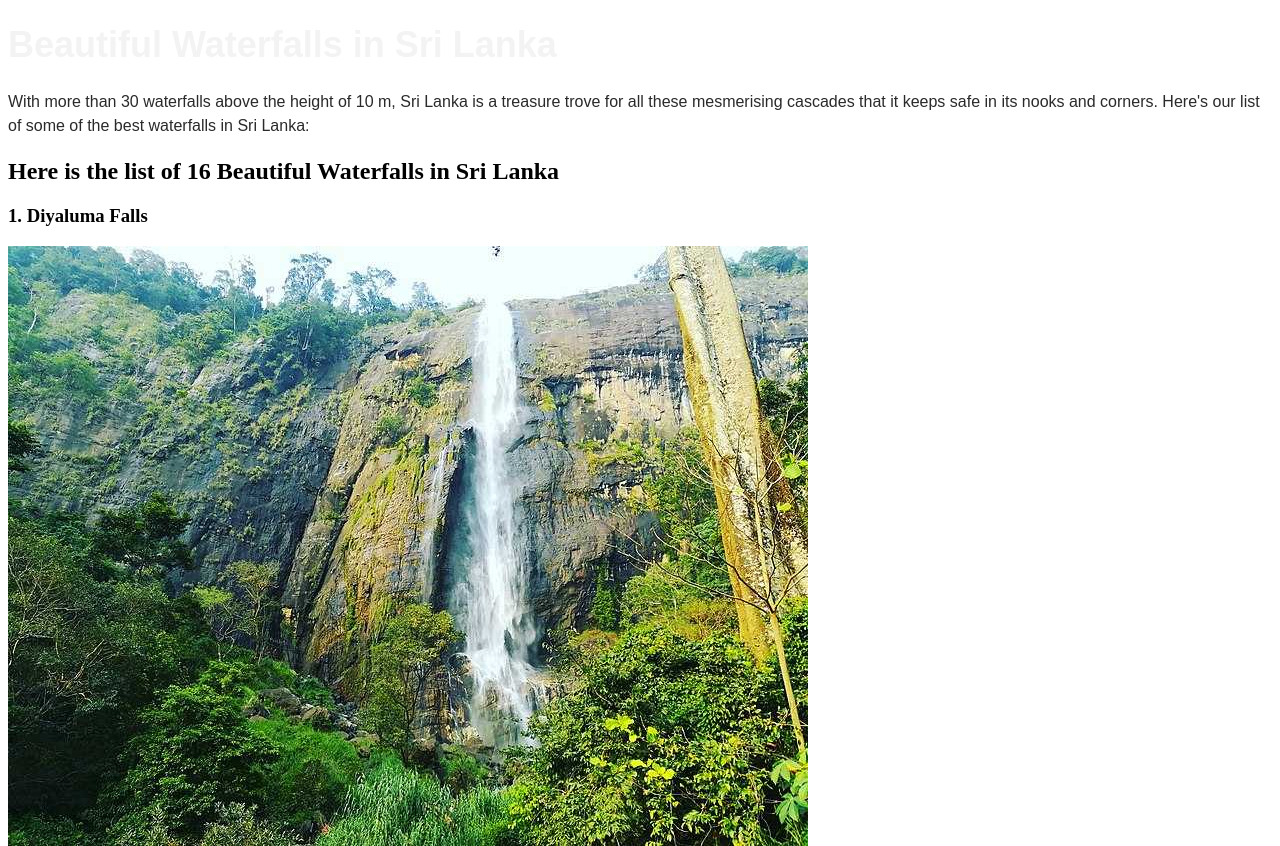
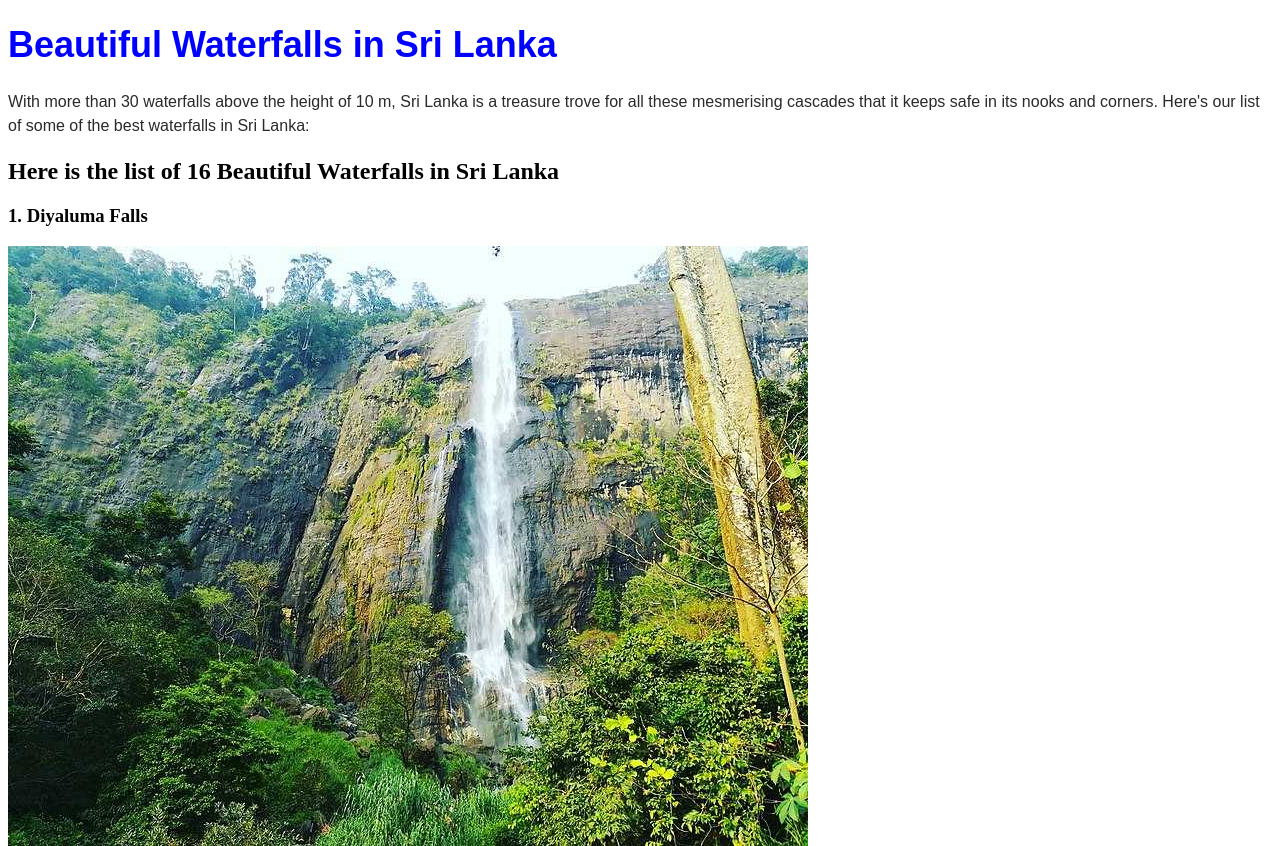
Before and after one commit to HaneetaSenadheera/waterfall, a plain HTML site: page index.html in a window 1280 px wide. Shown: the top 846 px of the page. Drawn offline with Linux system fonts and the light colour scheme.

Commit message:
Topic colour changed

```diff
--- a/styles.css
+++ b/styles.css
@@ -7,7 +7,7 @@ h1
 {
     font-family: Arial, Helvetica, sans-serif;
     font-size: 36px;
-    color: rgba(45, 38, 40, 0.055);
+    color:blue;
 }
 
 p
```
